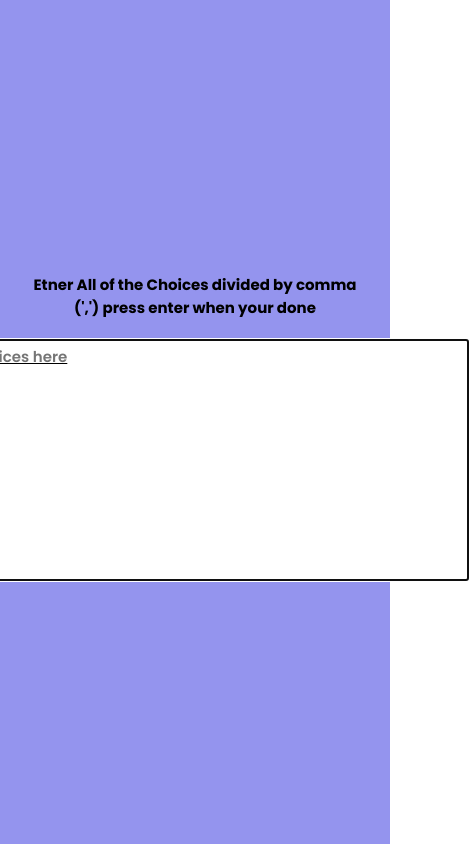
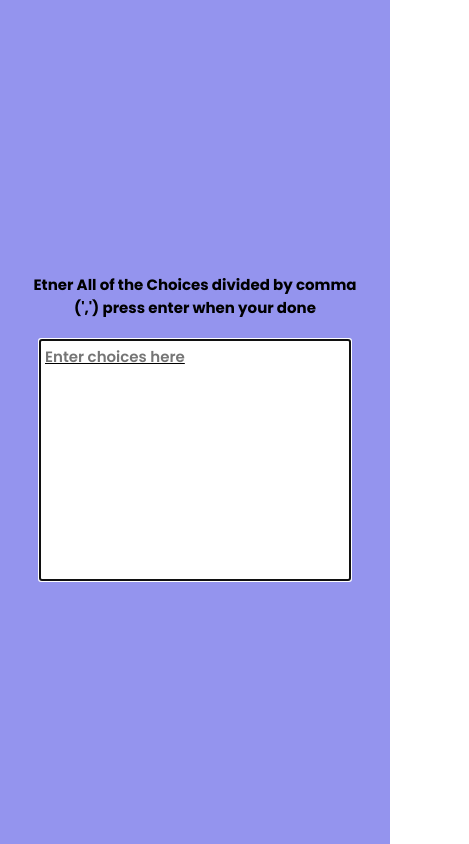
Before and after one commit to Ameer2000Mzori/Random-Choice-Picker, a website built with webpack: page src/index.html in a window 390 px wide. Shown: the whole page, 469 px wide, since content can reach past the window. Built offline with nearby package versions, Linux system fonts and the light colour scheme.

Commit message:
fixed style errors

```diff
--- a/src/style.scss
+++ b/src/style.scss
@@ -55,4 +55,23 @@ body {
       border-radius: 15px;
     }
   }
+
+  @media screen and (max-width: 769px) {
+    h4 {
+      font-size: 15px;
+    }
+
+    textarea {
+      width: 300px;
+    }
+
+    .choices-Wrap {
+      overflow: hidden;
+      width: 300px;
+    }
+
+    div {
+      font-size: 12px;
+    }
+  }
 }
```
Also changed, not shown: src/style.css, 1 other file.
